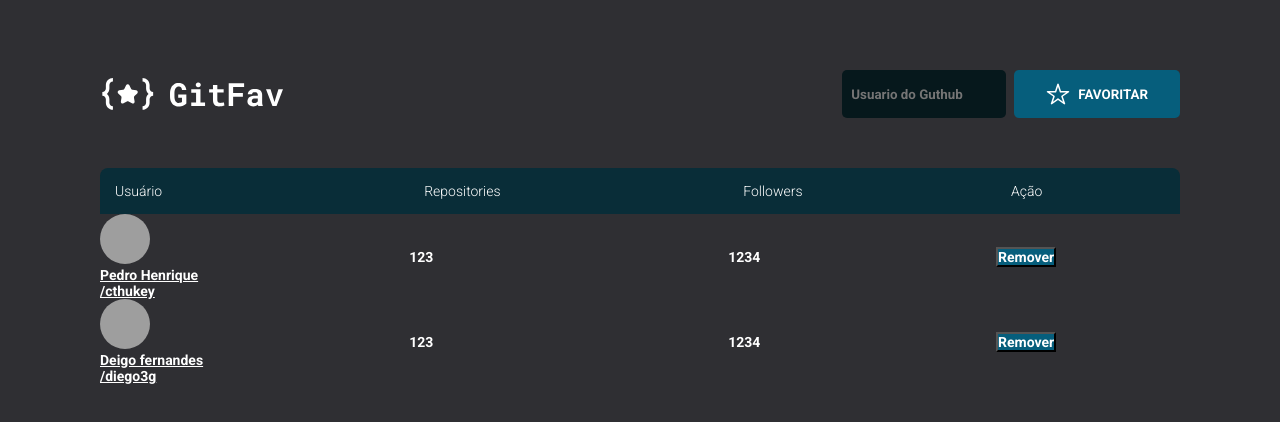
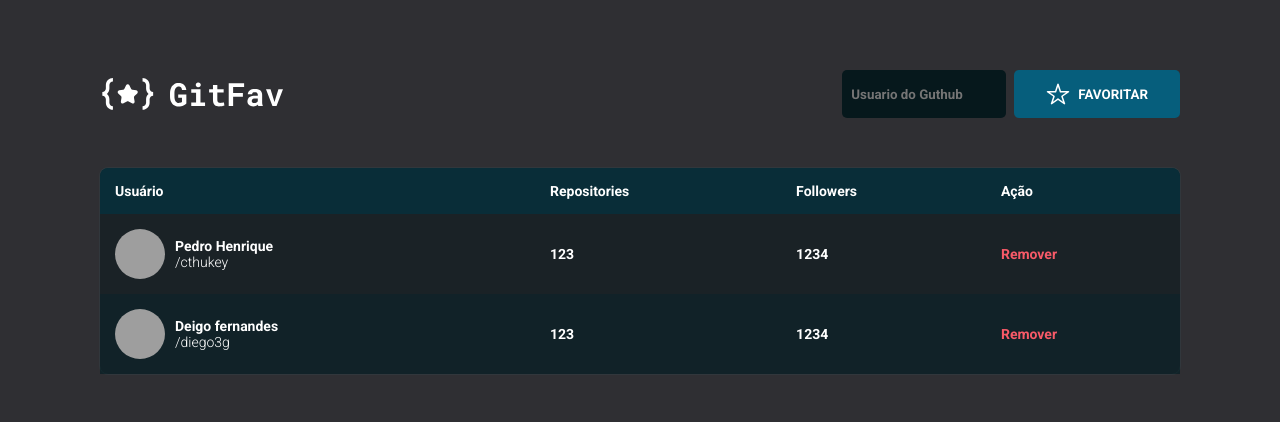
Before and after one commit to cthukey/GitFav_2.0, a plain HTML site: page index.html in a window 1280 px wide. Drawn offline with Linux system fonts and the light colour scheme; grey boxes are pictures that could not be loaded.

Commit message:
alteracao.css

```diff
--- a/index.html
+++ b/index.html
@@ -20,7 +20,7 @@
             <div class="search">
                 <label class="sr-only" for="input-search">Usuario do Github</label>
                 <input type="text" name="" id="input-search" placeholder="Usuario do Guthub">
-                <button>
+                <button class="btnFavorito">
                     <img src="./complemento/Vector.svg" alt="">
                     FAVORITAR
                 </button>
@@ -55,7 +55,7 @@
                         1234
                     </td>
                     <td>
-                        <button>Remover</button>
+                        <button class="remove">Remover</button>
                     </td>
 
 
@@ -76,7 +76,7 @@
                         1234
                     </td>
                     <td>
-                        <button>Remover</button>
+                        <button class="remove">Remover</button>
                     </td>
                 </tr>
 
--- a/style.css
+++ b/style.css
@@ -13,6 +13,10 @@
     --cor-butn:#065E7C;
     --cor-back:#2F2F33;
     --cor-input:#06181C;
+    --cor-fundImpar:#081f24bb;
+    --cor-fundoPar:#06161b80;
+    --cor-borda:#4A808C;
+
 }
 body{
     font-size: 1.6rem;
@@ -34,7 +38,7 @@ body *{
 /************** HEAD ****************/
 
 
-button{
+.btnFavorito{
     background-color: var(--cor-butn);
 }
 .sr-only{ /*FZ Q SUMA O TEXT*/
@@ -106,6 +110,9 @@ header img{
 table{
     width: 100%;
     border-collapse: collapse;
+
+    box-shadow: 0 0px 1px var(--cor-borda);
+    border-radius: 8px;
 }
 table *{
     font-size: 1.4rem;
@@ -125,7 +132,7 @@ table th:last-child{
 table th{
     background-color: var(--cor-thead);
     text-align: left;
-    font-weight: normal;
+    font-weight: bold;
     padding: 1.5rem;
 }
 
@@ -139,3 +146,30 @@ td.user img{
     height: 5rem;
     object-fit: cover;
 }
+table td{
+    padding: 1.5rem;
+}
+table tr:nth-child(even){
+    background-color: var(--cor-fundImpar);
+}
+table tr:nth-child(odd){
+    background-color: var(--cor-fundoPar);
+}
+table .user{
+    display: flex;
+    align-items: center;
+    gap: 1rem;
+}
+table .user a{
+    text-decoration: none;
+}
+table .user span{
+    font-weight:400;
+}
+table td .remove{
+    background:none;
+    border: none;
+    color: #F75A68;
+    font-weight: bold;
+    cursor: pointer;
+}
```
